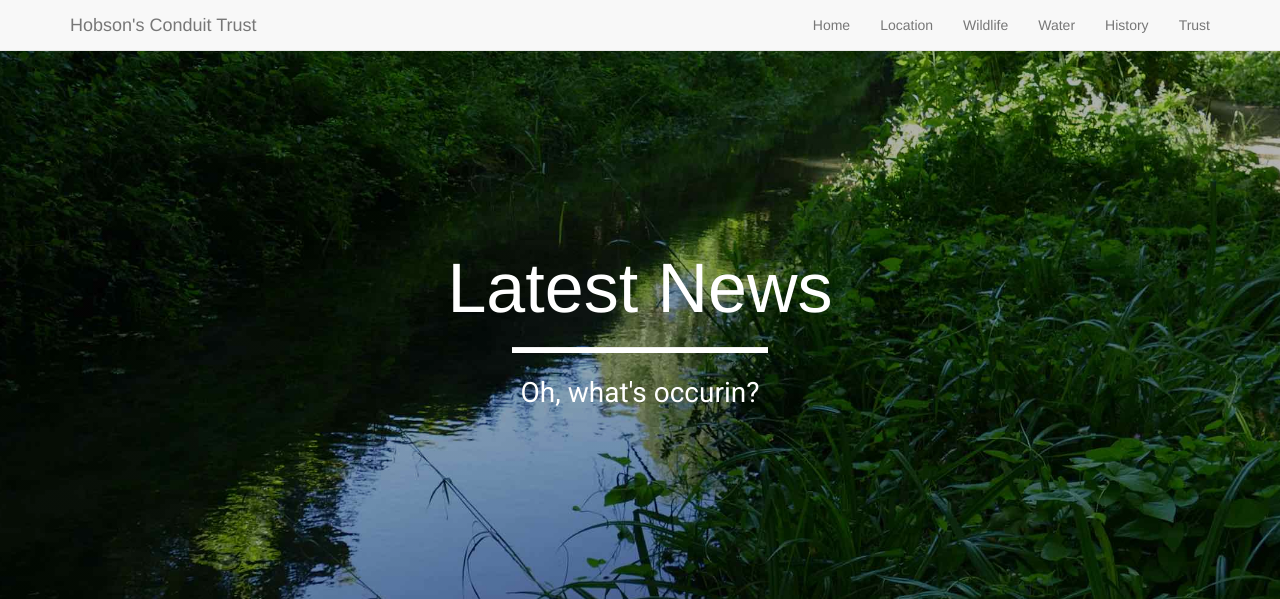
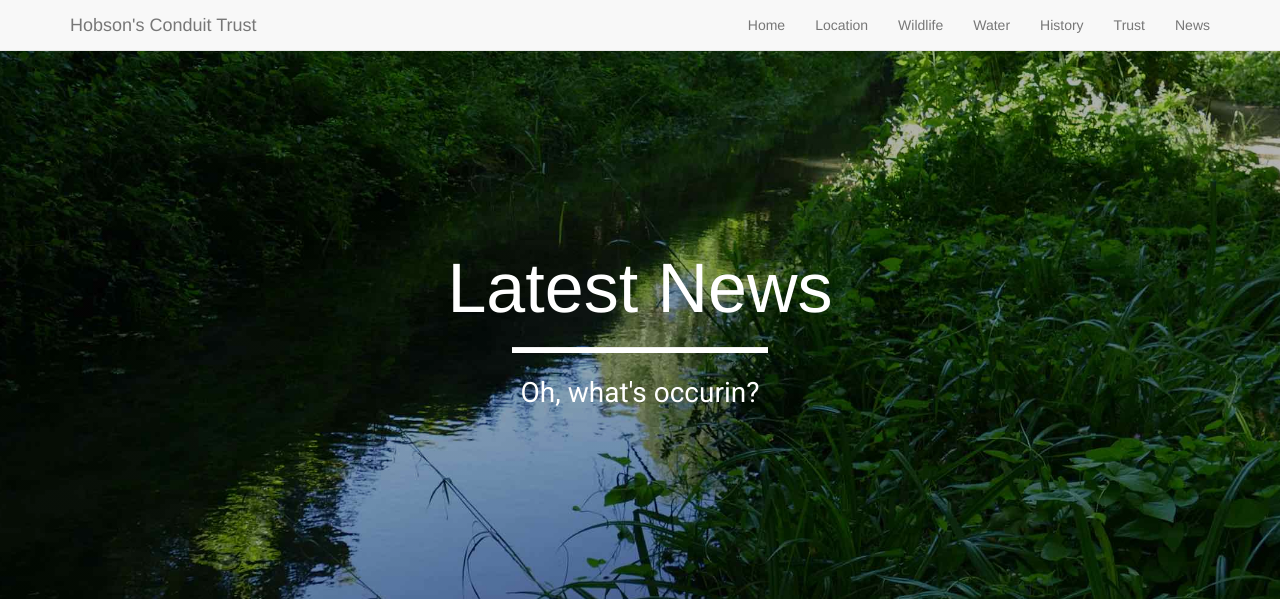
Before and after one commit to afieldio/hct, a Django app: template website/templates/news.html in a window 1280 px wide. Shown: the top 599 px of the page. Run offline with Django 3.2, Linux system fonts and the light colour scheme; the template is opened without the code that fills it, so the values that code supplies are empty; some libraries are stand-ins or nearby versions; some web fonts are replaced.

Commit message:
added news back

```diff
--- a/hct/urls.py
+++ b/hct/urls.py
@@ -15,7 +15,7 @@ Including another URLconf
 """
 from django.conf.urls import url
 from django.contrib import admin
-from website.views import index, history, trust, location, wildlife, water
+from website.views import index, history, trust, location, wildlife, water, news
 
 urlpatterns = [
     url(r'^admin/', admin.site.urls),
@@ -24,6 +24,6 @@ urlpatterns = [
     url(r'^history/$', history, name="history"),
     url(r'^location/$', location, name="location"),
     url(r'^wildlife/$', wildlife, name="wildlife"),
-    url(r'^water/$', water, name="water")
-    # url(r'^news/$', news, name="news")
+    url(r'^water/$', water, name="water"),
+    url(r'^news/$', news, name="news")
 ]
--- a/website/templates/base.html
+++ b/website/templates/base.html
@@ -63,9 +63,9 @@
                     <li>
                         <a class="{% if request.resolver_match.url_name == 'trust' %}active{% endif %}" href="{% url 'trust' %}">Trust</a>
                     </li>
-                    <!-- <li>
+                    <li>
                         <a class="{% if request.resolver_match.url_name == 'news' %}active{% endif %}" href="{% url 'news' %}">News</a>
-                    </li> -->
+                    </li>
                 </ul>
             </div>
             <!-- /.navbar-collapse -->
--- a/website/views.py
+++ b/website/views.py
@@ -26,5 +26,5 @@ def location(request):
 def wildlife(request):
     return render(request, 'wildlife.html')
 
-# def news(request):
-#     return render(request, 'news.html')
+def news(request):
+    return render(request, 'news.html')
```
